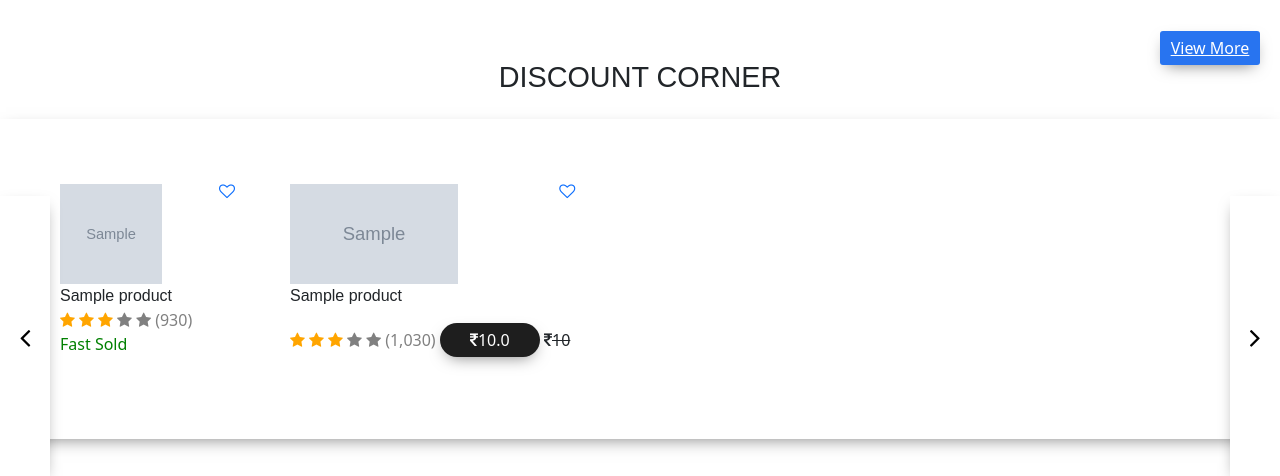
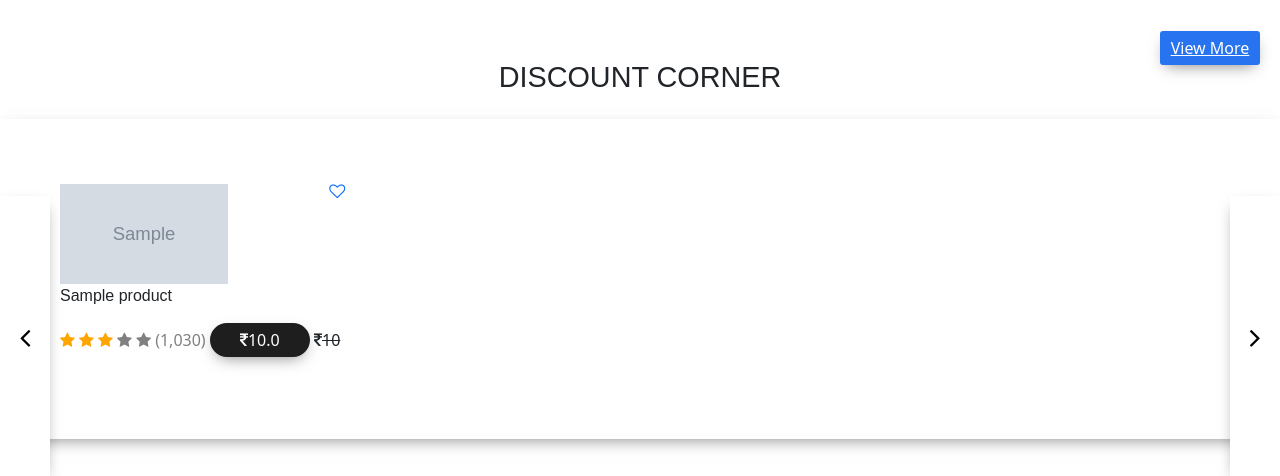
Before and after one commit to jeffyelson/e-commerce-pydevs, a Flask app: page / in a window 1280 px wide. Shown: the part 489-965 px from the top of the page. Run offline with Flask 3, Linux system fonts and the light colour scheme; tables that the repository leaves empty hold one stand-in row (values such as "Sample post"); grey boxes marked "Sample" are stand-in pictures; some libraries are stand-ins or nearby versions.

Commit message:
fixed the endfor

```diff
--- a/website/templates/landingPage.html
+++ b/website/templates/landingPage.html
@@ -57,29 +57,15 @@ content %}
 <span class="fa fa-star checked"></span>
 <span class="fa fa-star"></span>
 <span class="fa fa-star"></span>
-(930)
+(1,030)
 </span>
-        <span class="btn2">Fast Sold</span>
+        <span class="btn1"><i class="fa fa-rupee"></i>{{product.price - product.price*product.discount/100}}</span>
+        <strike><i class="fa fa-rupee"></i>{{product.price}}</strike>
     </div>
 
-       <div class="discount-card">
-        <img src="/static/img/{{product.image1}}" alt="Product">
-        <a href="#" class="like-button"><i class="fa fa-heart-o"></i></a>
-        <span class="title">{{product.name}}</span>
-        <span class="rating">
-<span class="fa fa-star checked"></span>
-<span class="fa fa-star checked"></span>
-<span class="fa fa-star checked"></span>
-<span class="fa fa-star"></span>
-<span class="fa fa-star"></span>
-(1,030)
-</span>
-        <span class="btn1"><i class="fa fa-rupee"></i>{{product.price - product.price*product.discount/100}}</span> <strike><i class="fa fa-rupee"></i>{{product.price}}</strike>
-    </div>
+    {% endfor %}
+</section>
 
-
-</section>
-{% endfor %}
 
 <!--<div class="bg-imagee">
     <p class="summer_s">Your Go To</p>
```
